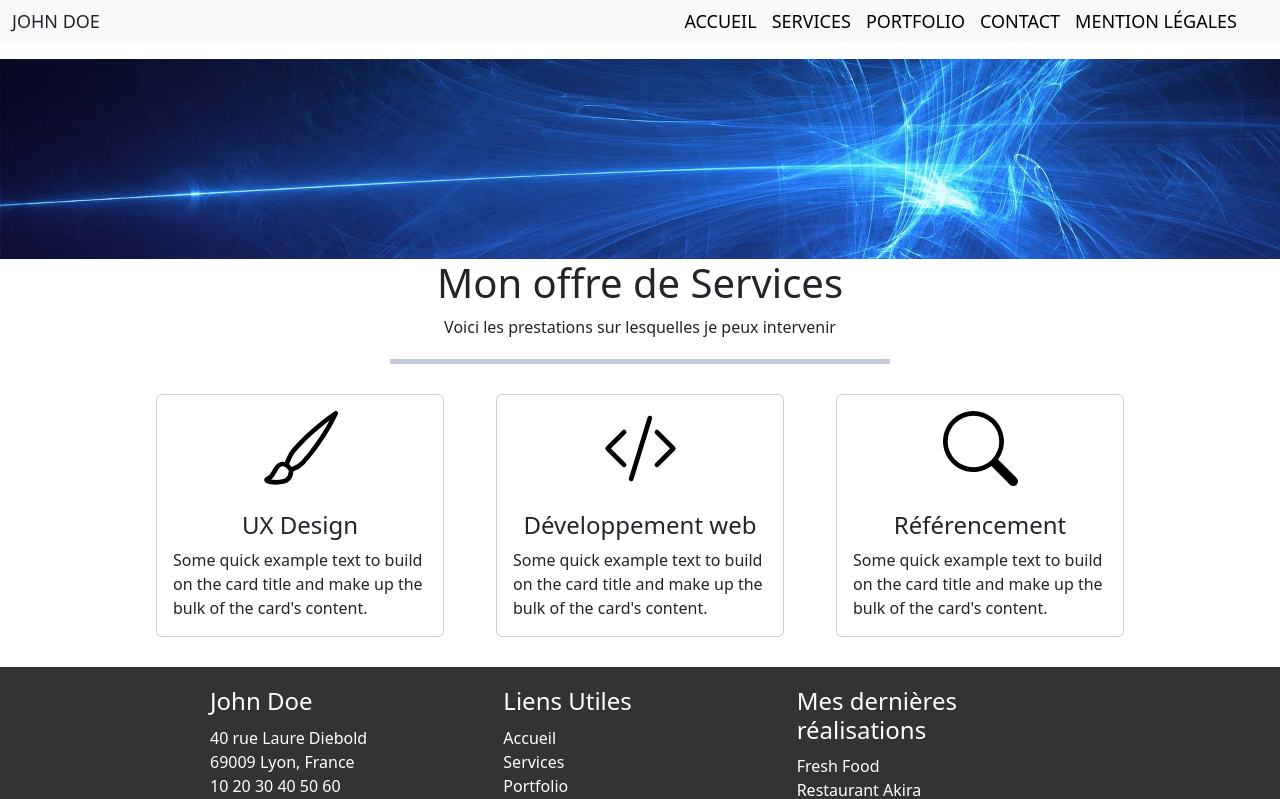
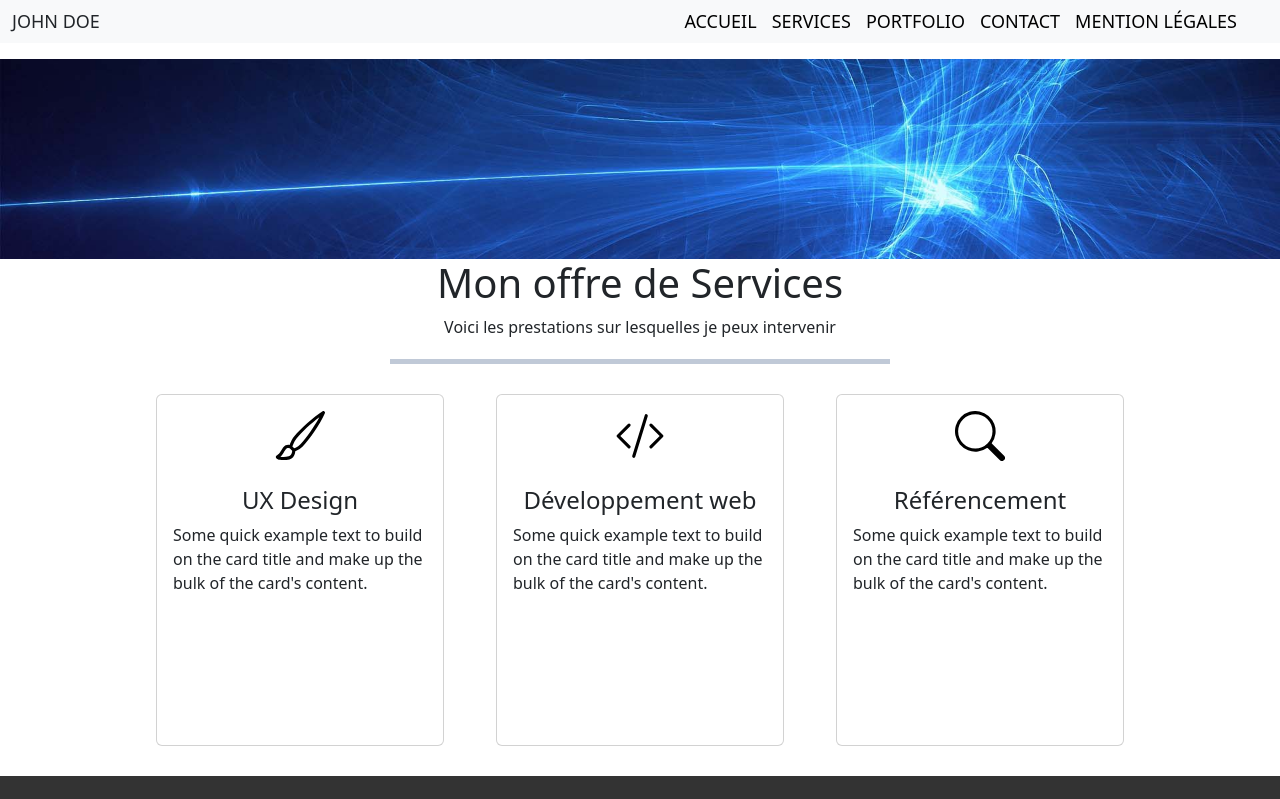
Before and after one commit to Gaelprod974/MOUTAMA_Gael_Devoir_5_Creez_votre_portfolio_avec_ReactJS, a React (Create React App) app: page /Services in a window 1280 px wide. Shown: the top 799 px of the page. Built offline with nearby package versions, Linux system fonts and the light colour scheme.

Commit message:
Modif Page Service

```diff
--- a/src/Components/Style/Services.css
+++ b/src/Components/Style/Services.css
@@ -28,6 +28,8 @@
   display: flex;
   flex-direction: column;
   align-items: center; /* Centre horizontalement */
+  height: 350px;
+
 }
 
 .Card {
@@ -41,8 +43,8 @@
 }
 
 .Card img {
-    width:75px;
-    height: 75px;
+  width:50px;
+  height: 50px;
   margin-bottom: 25px; /* Espacement entre l'image et les autres éléments */
   object-fit: cover; /* Coupe ou ajuste l'image selon les dimensions */
 }
```
Lines whose indentation alone changed are shown as unchanged.
